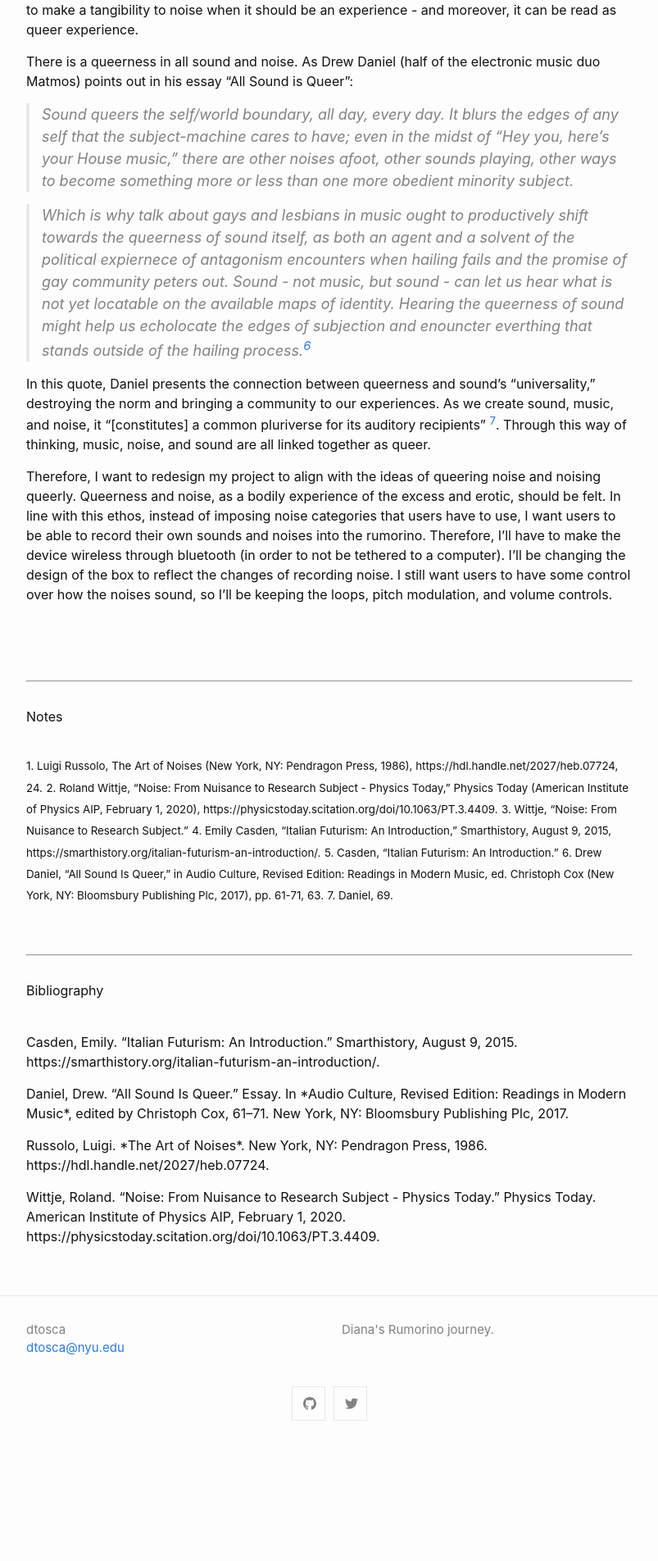
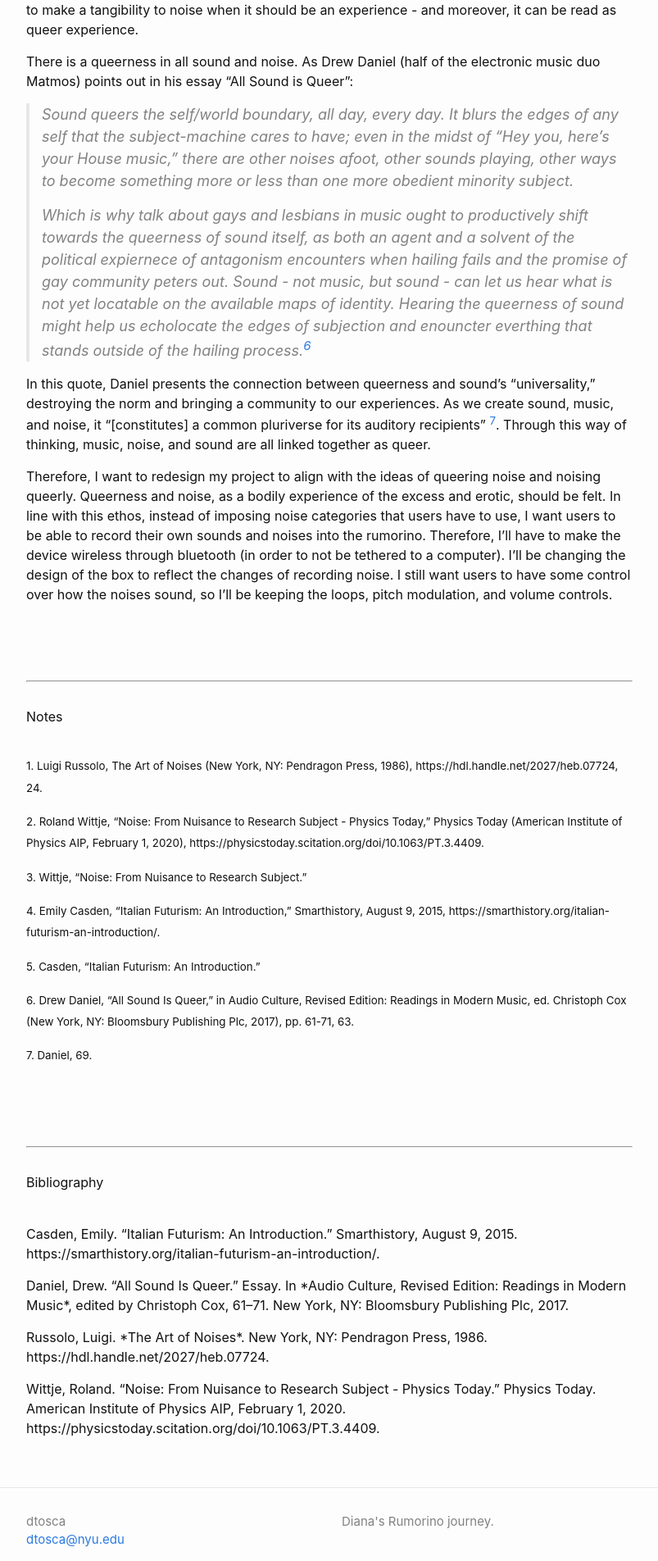
Before and after one commit to dtosca/rumorino, a Jekyll site: the page built from _posts/2022-5-10-post-03.html, in a window 1280 px wide. Shown: the part 824-2728 px from the top of the page at 82% size, without its empty margins (238-1041 px from the left). Built offline with Jekyll 4.4.1, drawn with Linux system fonts in a browser that asks for light colours; comment, search, counter and statistics services are not loaded; before the commit the page ends 2592 px from its top, so only the background shows below that.

Commit message:
Fixing some formats

```diff
--- a/_posts/2022-5-10-post-03.html
+++ b/_posts/2022-5-10-post-03.html
@@ -14,9 +14,13 @@ comments: true
 
 <p>There is a queerness in all sound and noise. As Drew Daniel (half of the electronic music duo Matmos) points out in his essay “All Sound is Queer”:</p>
 
-<blockquote>Sound queers the self/world boundary, all day, every day. It blurs the edges of any self that the subject-machine cares to have; even in the midst of “Hey you, here’s your House music,” there are other noises afoot, other sounds playing, other ways to become something more or less than one more obedient minority subject.</blockquote>
+<blockquote>
 
-<blockquote>Which is why talk about gays and lesbians in music ought to productively shift towards the queerness of sound itself, as both an agent and a solvent of the political expiernece of antagonism encounters when hailing fails and the promise of gay community peters out. Sound - not music, but sound - can let us hear what is not yet locatable on the available maps of identity. Hearing the queerness of sound might help us echolocate the edges of subjection and enouncter everthing that stands outside of the hailing process.<sup><a href="#fn6" id="ref6">6</a></sup></blockquote>
+<p>Sound queers the self/world boundary, all day, every day. It blurs the edges of any self that the subject-machine cares to have; even in the midst of “Hey you, here’s your House music,” there are other noises afoot, other sounds playing, other ways to become something more or less than one more obedient minority subject.</p>
+
+<p>Which is why talk about gays and lesbians in music ought to productively shift towards the queerness of sound itself, as both an agent and a solvent of the political expiernece of antagonism encounters when hailing fails and the promise of gay community peters out. Sound - not music, but sound - can let us hear what is not yet locatable on the available maps of identity. Hearing the queerness of sound might help us echolocate the edges of subjection and enouncter everthing that stands outside of the hailing process.<sup><a href="#fn6" id="ref6">6</a></sup></p>
+
+</blockquote>
 
 <p>In this quote, Daniel presents the connection between queerness and sound’s “universality,” destroying the norm and bringing a community to our experiences. As we create sound, music, and noise, it “[constitutes] a common pluriverse for its auditory recipients” <sup><a href="#fn7" id="ref7">7</a></sup>. Through this way of thinking, music, noise, and sound are all linked together as queer.</p>
 
@@ -28,19 +32,20 @@ comments: true
 <hr>
 <p>Notes</p>
 <br>
-<sup id="fn1">1. Luigi Russolo, The Art of Noises (New York, NY: Pendragon Press, 1986), https://hdl.handle.net/2027/heb.07724, 24.</sup>
 
-<sup id="fn2">2. Roland Wittje, “Noise: From Nuisance to Research Subject - Physics Today,” Physics Today (American Institute of Physics AIP, February 1, 2020), https://physicstoday.scitation.org/doi/10.1063/PT.3.4409.</sup>
+<p><sup id="fn1">1. Luigi Russolo, The Art of Noises (New York, NY: Pendragon Press, 1986), https://hdl.handle.net/2027/heb.07724, 24.</sup></p>
 
-<sup id="fn3">3. Wittje, “Noise: From Nuisance to Research Subject.”</sup>
+<p><sup id="fn2">2. Roland Wittje, “Noise: From Nuisance to Research Subject - Physics Today,” Physics Today (American Institute of Physics AIP, February 1, 2020), https://physicstoday.scitation.org/doi/10.1063/PT.3.4409.</sup></p>
 
-<sup id="fn4">4. Emily Casden, “Italian Futurism: An Introduction,” Smarthistory, August 9, 2015, https://smarthistory.org/italian-futurism-an-introduction/.</sup>
+<p><sup id="fn3">3. Wittje, “Noise: From Nuisance to Research Subject.”</sup></p>
 
-<sup id="fn5">5. Casden, “Italian Futurism: An Introduction.”</sup>
+<p><sup id="fn4">4. Emily Casden, “Italian Futurism: An Introduction,” Smarthistory, August 9, 2015, https://smarthistory.org/italian-futurism-an-introduction/.</sup></p>
 
-<sup id="fn6">6. Drew Daniel, “All Sound Is Queer,” in Audio Culture, Revised Edition: Readings in Modern Music, ed. Christoph Cox (New York, NY: Bloomsbury Publishing Plc, 2017), pp. 61-71, 63.</sup>
+<p><sup id="fn5">5. Casden, “Italian Futurism: An Introduction.”</sup></p>
 
-<sup id="fn7">7. Daniel, 69.</sup>
+<p><sup id="fn6">6. Drew Daniel, “All Sound Is Queer,” in Audio Culture, Revised Edition: Readings in Modern Music, ed. Christoph Cox (New York, NY: Bloomsbury Publishing Plc, 2017), pp. 61-71, 63.</sup></p>
+
+<p><sup id="fn7">7. Daniel, 69.</sup></p>
 
 <br>
 <br>
@@ -48,12 +53,10 @@ comments: true
 <hr>
 <p>Bibliography</p>
 <br>
+<p>Casden, Emily. “Italian Futurism: An Introduction.” Smarthistory, August 9, 2015. https://smarthistory.org/italian-futurism-an-introduction/.</p>
 
-<p>Casden, Emily. “Italian Futurism: An Introduction.” Smarthistory, August 9, 2015. https://smarthistory.org/italian-futurism-an-introduction/.
-</p>
-<p>Daniel, Drew. “All Sound Is Queer.” Essay. In *Audio Culture, Revised Edition: Readings in Modern Music*, edited by Christoph Cox, 61–71. New York, NY: Bloomsbury Publishing Plc, 2017.
-</p>
-<p>Russolo, Luigi. *The Art of Noises*. New York, NY: Pendragon Press, 1986. https://hdl.handle.net/2027/heb.07724.
-</p>
-<p>Wittje, Roland. “Noise: From Nuisance to Research Subject - Physics Today.” Physics Today. American Institute of Physics AIP, February 1, 2020. https://physicstoday.scitation.org/doi/10.1063/PT.3.4409.
-</p>
+<p>Daniel, Drew. “All Sound Is Queer.” Essay. In *Audio Culture, Revised Edition: Readings in Modern Music*, edited by Christoph Cox, 61–71. New York, NY: Bloomsbury Publishing Plc, 2017.</p>
+
+<p>Russolo, Luigi. *The Art of Noises*. New York, NY: Pendragon Press, 1986. https://hdl.handle.net/2027/heb.07724.</p>
+
+<p>Wittje, Roland. “Noise: From Nuisance to Research Subject - Physics Today.” Physics Today. American Institute of Physics AIP, February 1, 2020. https://physicstoday.scitation.org/doi/10.1063/PT.3.4409.</p>
```
